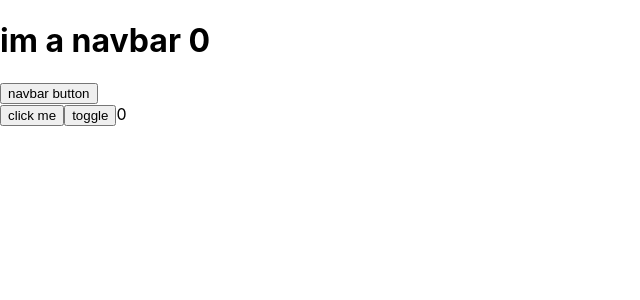
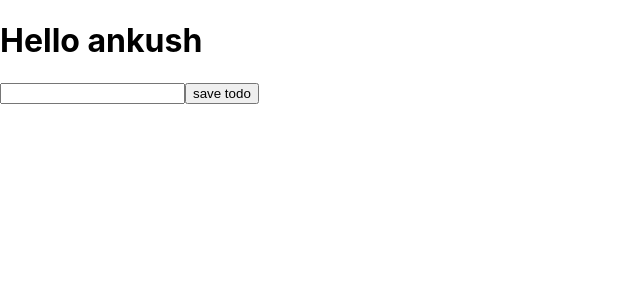
Before and after one commit to ankushpille/my-contrib-react-app, a React (Create React App) app: page / in a window 1280 px wide. Shown: the top 300 px of the page, without its empty margins (0-640 px from the left). Built offline with nearby package versions, Linux system fonts and the light colour scheme.

Commit message:
basic todo app

```diff
--- a/src/App.js
+++ b/src/App.js
@@ -3,6 +3,7 @@
 
 import { useEffect, useState,useMemo, useCallback } from "react";
 import Navbar from "./Navbar";
+import CreateTodoList from "./Create";
 
 
 
@@ -24,24 +25,19 @@ function App() {
   //    setCount(count + 1);
   // }
 
-  const handleClick = useCallback(() => {
-     setCount((c) => c +1);
-  },[count])
+  // const handleClick = useCallback(() => {
+  //    setCount((c) => c +1);
+  // },[count])
 
-  const handleClick2 = () => {
-    setSomeState(!somestate);
-  }
+  // const handleClick2 = () => {
+  //   setSomeState(!somestate);
+  // }
 
   return (
     <>
       {/* <countContext.Provider value={{count}}> */}
-        <div className="App">
-             <Navbar count={count}  handleClick={handleClick} />
-             <button onClick={handleClick}>click me</button>
-             <button>toggle</button>
-             {count}
-        </div>
-
+     <h1>Hello ankush</h1>
+     <CreateTodoList/>
     </>
   );
 }
--- /dev/null
+++ b/src/Create.js
@@ -0,0 +1,62 @@
+import { useState } from "react";
+
+function CreateTodoList(){
+
+  const[text,setText] = useState("");
+  const [todos,setTodos] = useState([]);
+  const[editedIndex,setEditedIndex] = useState(null);
+
+  const handleSave = () => {
+    if(editedIndex == null){
+     setTodos([...todos,text]);
+     setText("")
+    }else{
+      const updatedTodos = [...todos]
+      updatedTodos[editedIndex] = text;
+      setTodos(updatedTodos);
+      setText("")
+      setEditedIndex(null);
+    }
+
+  }
+
+  const handleOnchange = (e) => {
+    setText(e.target.value)
+  }
+
+  const handleEdit = (index) => {
+      setText(todos[index])
+      setEditedIndex(index);
+
+  }
+
+  const handleDelete = (index) => {
+       const deleteTodos = [...todos]
+       deleteTodos.splice(index,1);
+       setTodos(deleteTodos)
+  }
+
+  return (
+    <>
+     <input type="text"
+     placeholder=""
+     onChange={handleOnchange}
+     value = {text}
+     />
+
+      <button onClick={handleSave}>
+        { editedIndex !==null ?  "edit Todo" : "save todo"}
+        </button>
+
+
+     {todos.map((text,index) => (
+         <li key={index}>
+              {text} <button onClick={ () => handleEdit(index)}>Edit</button>
+              <button onClick={() => handleDelete(index)}>delete</button>
+         </li>
+     ))}
+     </>
+  )
+}
+
+export default CreateTodoList;
```
